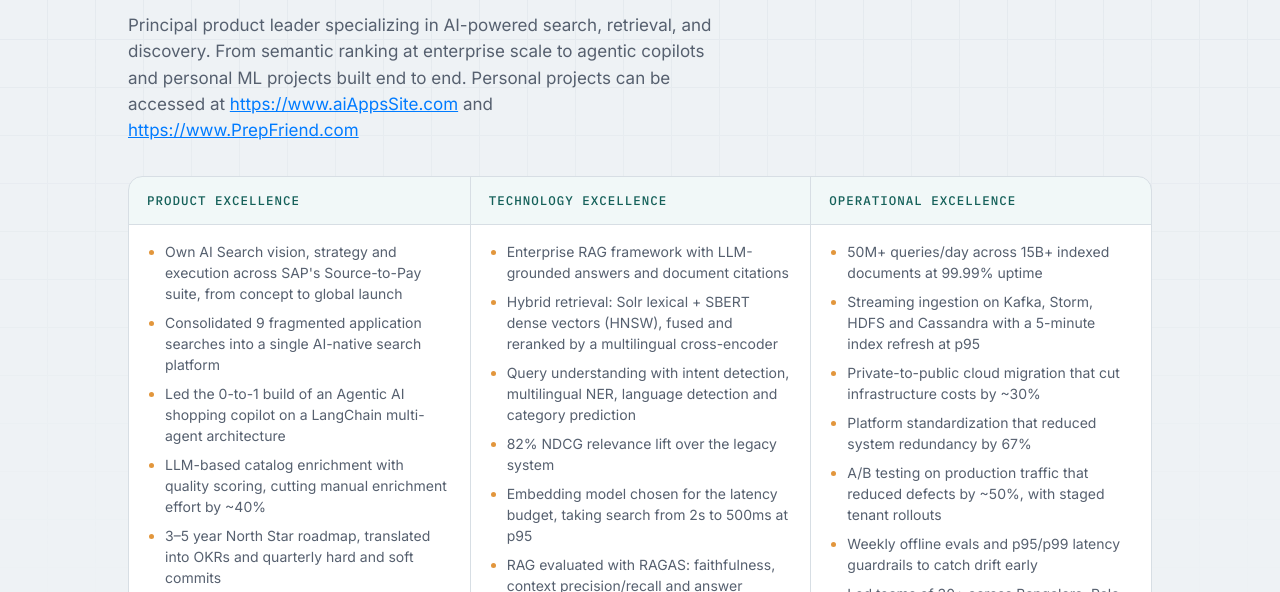
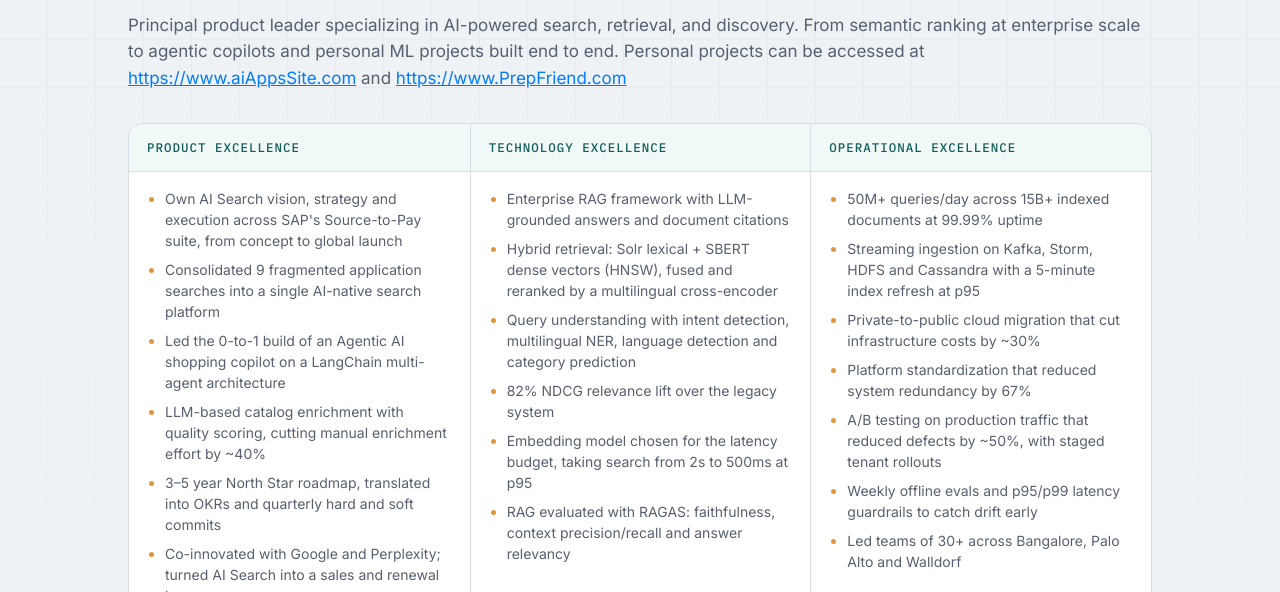
Before and after one commit to sbiradar1-ship-it/sbiradar-portfolio, a plain HTML site: page index.html in a window 1280 px wide. Shown: the part 208-800 px from the top of the page. Drawn offline with Linux system fonts and the light colour scheme.

Commit message:
Let the hero intro paragraph span the full content width
Co-Authored-By: Claude Opus 5.5 <noreply@anthropic.com>

```diff
--- a/assets/css/style.css
+++ b/assets/css/style.css
@@ -100,7 +100,7 @@ header.nav{
 }
 .hero h1 .hl{color:var(--teal-deep);}
 .hero p.lede{
-  max-width:600px;
+  max-width:none;
   color:var(--ink-muted);
   font-size:17px;
   margin-top:20px;
```
